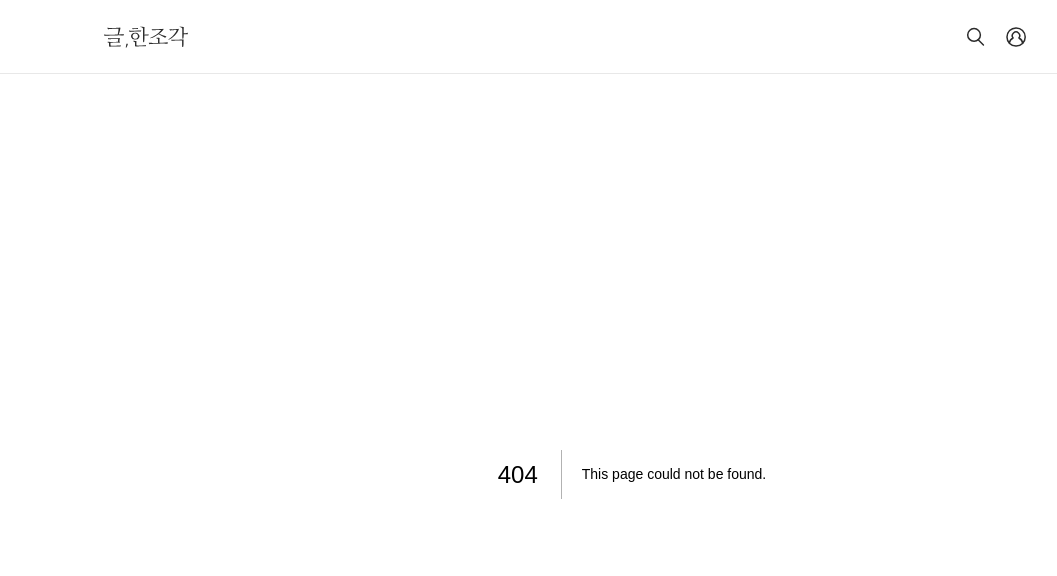
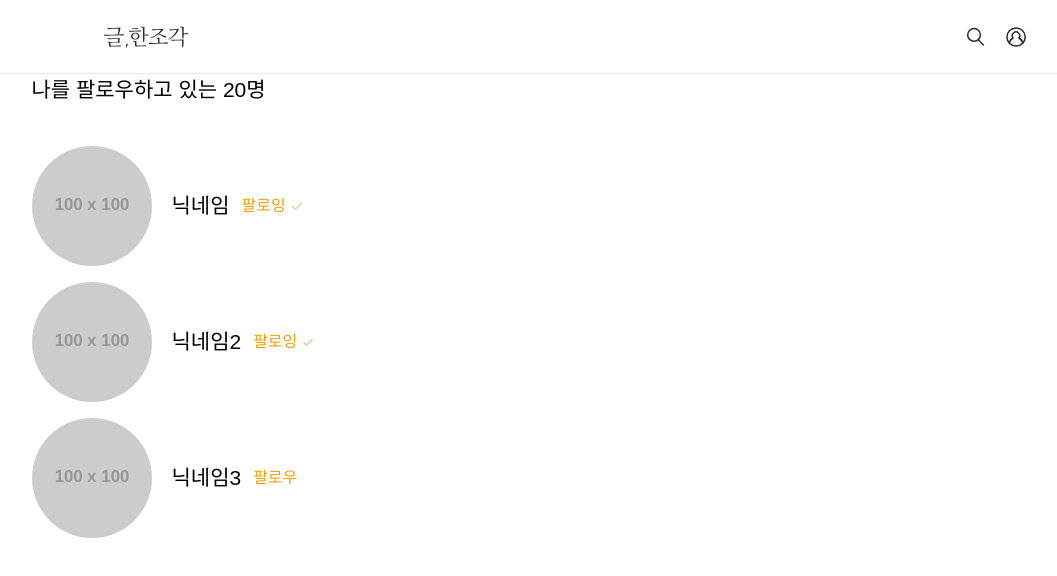
Before and after one commit to dnd-side-project/dnd-6th-10-a-piece-of-writing, a Next.js app in the folder frontend/: page /follower in a window 1280 px wide. Before the commit this address had no page. Shown: the top 576 px of the page, without its empty margins (8-1065 px from the left). Built offline with nearby package versions, Linux system fonts and the light colour scheme; a web font is replaced by a local one.

Commit message:
[feat] follower 마크업 완료

```diff
--- /dev/null
+++ b/frontend/_follower/FollowerLabel.tsx
@@ -0,0 +1,13 @@
+import React from 'react'
+
+type Props = {}
+
+const FollowerLabel: React.FC<Props> = ({}) => {
+  return (
+    <>
+      <p className={'mt-28 text-h4 font-bold md:text-h2'}>나를 팔로우하고 있는 20명</p>
+    </>
+  )
+}
+
+export default FollowerLabel
--- /dev/null
+++ b/frontend/_follower/Followers.tsx
@@ -0,0 +1,20 @@
+import React from 'react'
+
+import { UserInfo } from '@/components/_user/type'
+import FollowerCard from '@/components/card/FollowerCard'
+
+type Props = {
+  followers: UserInfo[]
+}
+
+const Followers: React.FC<Props> = ({ followers }) => {
+  return (
+    <div className={'flex flex-col gap-4'}>
+      {followers.map((follower) => (
+        <FollowerCard key={`FollowerCard_${follower.id}`} userInfo={follower} />
+      ))}
+    </div>
+  )
+}
+
+export default Followers
--- a/frontend/components/_user/UserInfo.tsx
+++ b/frontend/components/_user/UserInfo.tsx
@@ -1,6 +1,6 @@
 import React from 'react'
 
-import CheckButton, { CheckButtonColor } from '@/components/button/CheckButton'
+import FollowButton from '@/components/button/FollowButton'
 import ProfileImageCard from '@/components/card/ProfileImageCard'
 import UserSummaryCard from '@/components/card/UserSummaryCard'
 import { CENTER_FLEX } from '@/styles/classNames'
@@ -16,12 +16,8 @@ const UserInfo: React.FC<Props> = ({ nickname = '유저 닉네임', followed })
       <ProfileImageCard editable={true} />
       <div className={'relative my-4 mb-5 w-64 text-center align-middle'}>
         <span className={'text-t16 font-semibold text-center'}>{nickname}</span>
-        <div
-          className={
-            'flex absolute text-t16 right-0 p-1 px-2 translate-y-2/4 bottom-1/2 hover:bg-amber-200 cursor-pointer rounded-md'
-          }>
-          <button className={'text-amber-500 mr-1'}>{followed ? '팔로잉' : '팔로우'}</button>
-          {followed && <CheckButton width={14} height={14} noContainer color={CheckButtonColor.ORANGE} />}
+        <div className={'absolute right-0 translate-y-2/4 bottom-1/2 '}>
+          <FollowButton followed={followed} />
         </div>
       </div>
       <UserSummaryCard />
--- /dev/null
+++ b/frontend/components/_user/type.ts
@@ -0,0 +1,32 @@
+export type UserInfo = {
+  id: string
+  nickname: string
+  image?: string
+  email?: string
+  followed?: boolean
+}
+
+export const DUMMY_USER1: UserInfo = {
+  id: '1',
+  nickname: '닉네임',
+  image: 'https://fakeimg.pl/100x100/',
+  email: 'ddrrpg@naver.com',
+  followed: true,
+}
+export const DUMMY_USER2: UserInfo = {
+  id: '12',
+  nickname: '닉네임2',
+  image: 'https://fakeimg.pl/100x100/',
+  email: 'ddrrpg@naver.com',
+  followed: true,
+}
+
+export const DUMMY_USER3: UserInfo = {
+  id: '13',
+  nickname: '닉네임3',
+  image: 'https://fakeimg.pl/100x100/',
+  email: 'ddrrpg@naver.com',
+  followed: false,
+}
+
+export const DUMMY_USERS = [DUMMY_USER1, DUMMY_USER2, DUMMY_USER3]
--- /dev/null
+++ b/frontend/components/button/FollowButton.tsx
@@ -0,0 +1,19 @@
+import React from 'react'
+
+import CheckButton, { CheckButtonColor } from '@/components/button/CheckButton'
+
+type Props = {
+  followed?: boolean
+  onClick?: () => {}
+}
+
+const FollowButton: React.FC<Props> = ({ followed = false, onClick = () => {} }) => {
+  return (
+    <div className={'flex text-t16 p-1 px-2 hover:bg-amber-200 cursor-pointer rounded-md'} onClick={onClick}>
+      <button className={'text-amber-500 mr-1'}>{followed ? '팔로잉' : '팔로우'}</button>
+      {followed && <CheckButton width={14} height={14} noContainer color={CheckButtonColor.ORANGE} />}
+    </div>
+  )
+}
+
+export default FollowButton
--- /dev/null
+++ b/frontend/components/card/FollowerCard.tsx
@@ -0,0 +1,21 @@
+import React from 'react'
+
+import { UserInfo } from '@/components/_user/type'
+import FollowButton from '@/components/button/FollowButton'
+import ProfileImageCard from '@/components/card/ProfileImageCard'
+
+type Props = {
+  userInfo: UserInfo
+}
+
+const FollowerCard: React.FC<Props> = ({ userInfo }) => {
+  return (
+    <div className={'flex items-center'}>
+      <ProfileImageCard imgSrc={userInfo?.image} nickname={userInfo.nickname} editable={false} />
+      <p className={'text-h4 ml-5 mr-1'}>{userInfo.nickname}</p>
+      <FollowButton followed={userInfo.followed} />
+    </div>
+  )
+}
+
+export default FollowerCard
--- a/frontend/components/card/ProfileImageCard.tsx
+++ b/frontend/components/card/ProfileImageCard.tsx
@@ -25,7 +25,7 @@ const ProfileImageCard: React.FC<Props> = ({
   return (
     <Container>
       {imgSrc ? (
-        <Image src={imgSrc} width={width} height={width} />
+        <Image src={imgSrc} width={width} height={width} className="rounded-full" />
       ) : (
         <Avatar value={nickname} round={true} size={width} />
       )}
--- /dev/null
+++ b/frontend/pages/follower.tsx
@@ -0,0 +1,43 @@
+import React from 'react'
+
+import styled from 'styled-components'
+
+import FollowerLabel from '@/_follower/FollowerLabel'
+import Followers from '@/_follower/Followers'
+import { DUMMY_USERS } from '@/components/_user/type'
+import { CENTER_FLEX } from '@/styles/classNames'
+
+type Props = {}
+
+const Follower: React.FC<Props> = ({}) => {
+  return (
+    <div className={`w-full ${CENTER_FLEX}`}>
+      <Container>
+        <div className={'mb-10'}>
+          <FollowerLabel />
+        </div>
+        <Followers followers={DUMMY_USERS} />
+      </Container>
+    </div>
+  )
+}
+
+const Container = styled.div`
+  width: 100%;
+  margin-left: 1rem;
+
+  @media screen and (min-width: 400px) {
+    margin-left: 2rem;
+  }
+
+  @media screen and (min-width: 800px) {
+    margin-left: 4rem;
+  }
+
+  @media screen and (min-width: 1201px) {
+    width: 1201px;
+    margin-left: 0;
+  }
+`
+
+export default Follower
--- a/frontend/tailwind.config.js
+++ b/frontend/tailwind.config.js
@@ -2,9 +2,9 @@ module.exports = {
   content: ['./pages/**/*.{js,ts,jsx,tsx}', './components/**/*.{js,ts,jsx,tsx}'],
   theme: {
     screens: {
-      sm: '360px',
-      md: '768px',
-      xl: '1280px',
+      'sm': '360px',
+      'md': '768px',
+      'xl': '1280px',
     },
     fontSize: {
       h1: ['48px'],
```
Also changed, not shown: 1 other file (tests, documents, lock files or other folders).
